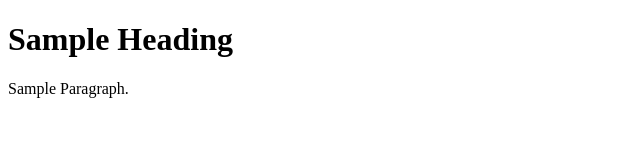
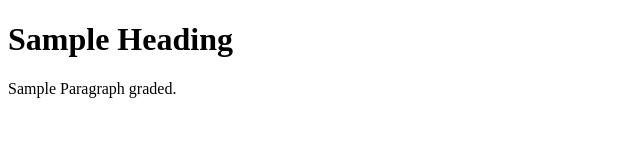
Before and after one commit to LoganR333/it718Lab5, a plain HTML site: page index.html in a window 1280 px wide. Shown: the full height of the page, 0-640 px from the left. Drawn offline with Linux system fonts and the light colour scheme.

Commit message:
Update index.html

```diff
--- a/index.html
+++ b/index.html
@@ -3,7 +3,7 @@
 <body>
 
 <h1>Sample Heading</h1>
-<p>Sample Paragraph.</p>
+<p>Sample Paragraph graded.</p>
 
 </body>
 </html>
```
